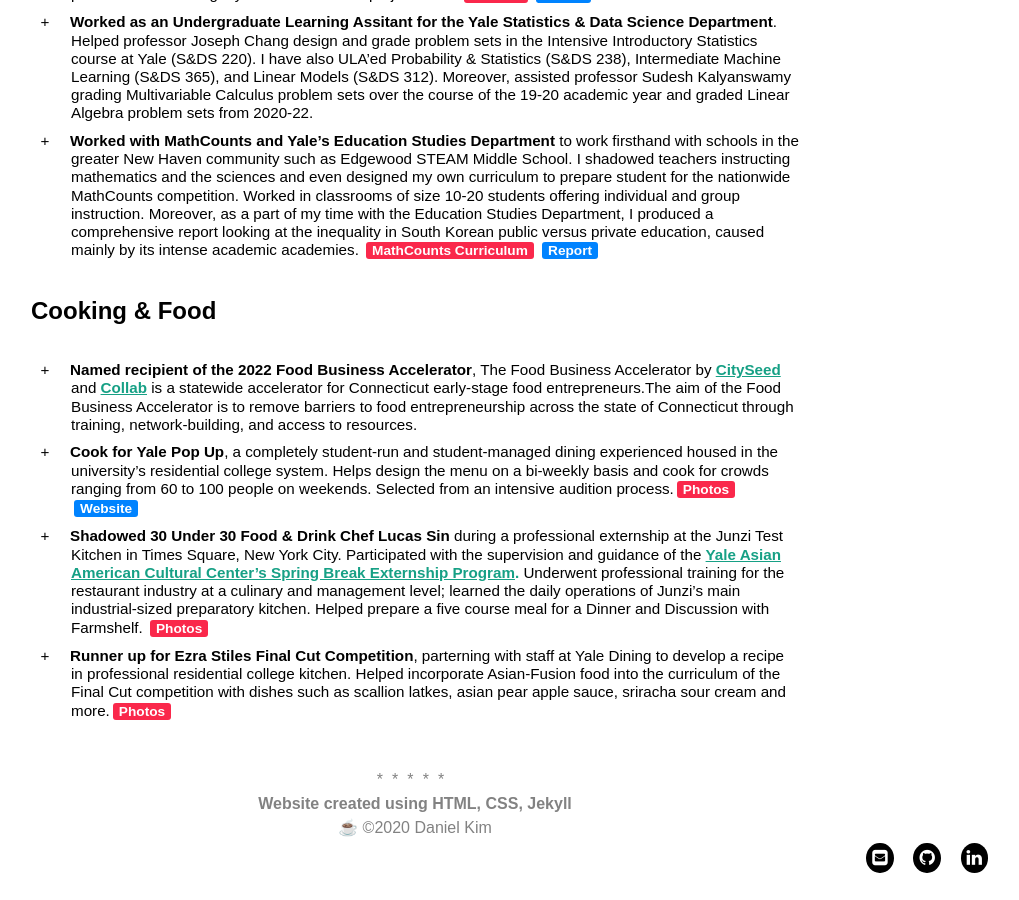
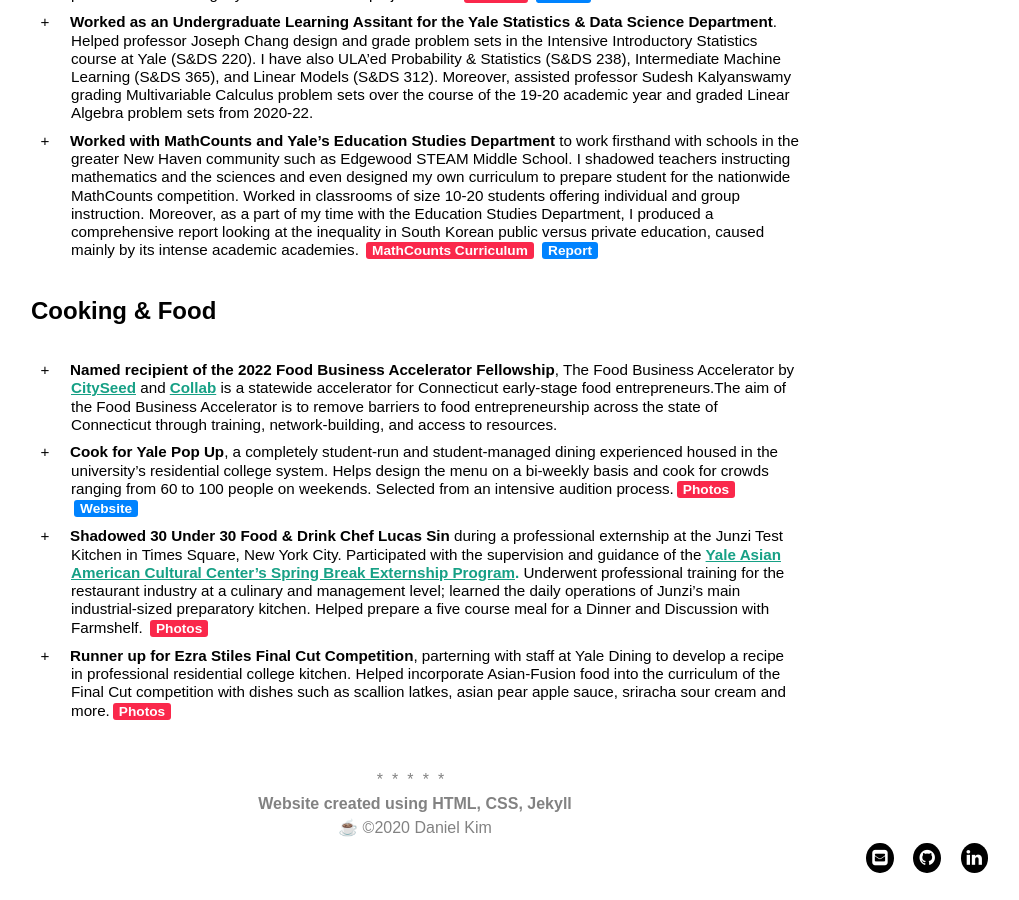
Before and after one commit to danielk56/danielk56.github.io, a Jekyll site: the page built from work.md, in a window 1280 px wide and 900 px high, scrolled down 1470 px. Shown: the whole window, without its empty margins (225-1244 px from the left). Built offline with Jekyll 4.4.1, drawn with Linux system fonts in a browser that asks for light colours.

Commit message:
Update work.md

```diff
--- a/work.md
+++ b/work.md
@@ -46,7 +46,7 @@ Below, I've compiled my projects that I have completed in my courses, internship
 
 {: .list-plus}
 
-- **Named recipient of the 2022 Food Business Accelerator**, The Food Business Accelerator by <a href="https://cityseed.org/"><ins>CitySeed</ins> </a> and <a href="https://collabnewhaven.org/"><ins>Collab</ins> </a> is a statewide accelerator for Connecticut early-stage food entrepreneurs.The aim of the Food Business Accelerator is to remove barriers to food entrepreneurship across the state of Connecticut through training, network-building, and access to resources.
+- **Named recipient of the 2022 Food Business Accelerator Fellowship**, The Food Business Accelerator by <a href="https://cityseed.org/"><ins>CitySeed</ins> </a> and <a href="https://collabnewhaven.org/"><ins>Collab</ins> </a> is a statewide accelerator for Connecticut early-stage food entrepreneurs.The aim of the Food Business Accelerator is to remove barriers to food entrepreneurship across the state of Connecticut through training, network-building, and access to resources.
 - **Cook for Yale Pop Up**, a completely student-run and student-managed dining experienced housed in the university's residential college system. Helps design the menu on a bi-weekly basis and cook for crowds ranging from 60 to 100 people on weekends. Selected from an intensive audition process.[Photos](https://drive.google.com/drive/folders/1vzjcyZ-oEXPlx0gVpVvmtS8hUBs69u13?usp=sharing){:target="_blank" class="button inline-label-page"} [Website](http://www.yalepopup.org/){:target="_blank" class="button inline-label-github"}
 - **Shadowed 30 Under 30 Food & Drink Chef Lucas Sin** during a professional externship at the Junzi Test Kitchen in Times Square, New York City. Participated with the supervision and guidance of the <a href="https://aacc.yalecollege.yale.edu/alumni-engagement/spring-break-externship-program"><ins>Yale Asian American Cultural Center's Spring Break Externship Program</ins>. </a> Underwent professional training for the restaurant industry at a culinary and management level; learned the daily operations of Junzi's main industrial-sized preparatory kitchen. Helped prepare a five course meal for a Dinner and Discussion with Farmshelf. [Photos](https://drive.google.com/drive/folders/1CcbGgEMQLU-qXVCtmW-ql5pSIzWeTJTT?usp=sharing){:target="_blank" class="button inline-label-page"}
 - **Runner up for Ezra Stiles Final Cut Competition**, parterning with staff at Yale Dining to develop a recipe in professional residential college kitchen. Helped incorporate Asian-Fusion food into the curriculum of the Final Cut competition with dishes such as scallion latkes, asian pear apple sauce, sriracha sour cream and more.[Photos](https://drive.google.com/drive/folders/1swvtNHMMW0irBXy5jfG5muWEQ4FAVpmr?usp=sharing){:target="_blank" class="button inline-label-page"}
```
